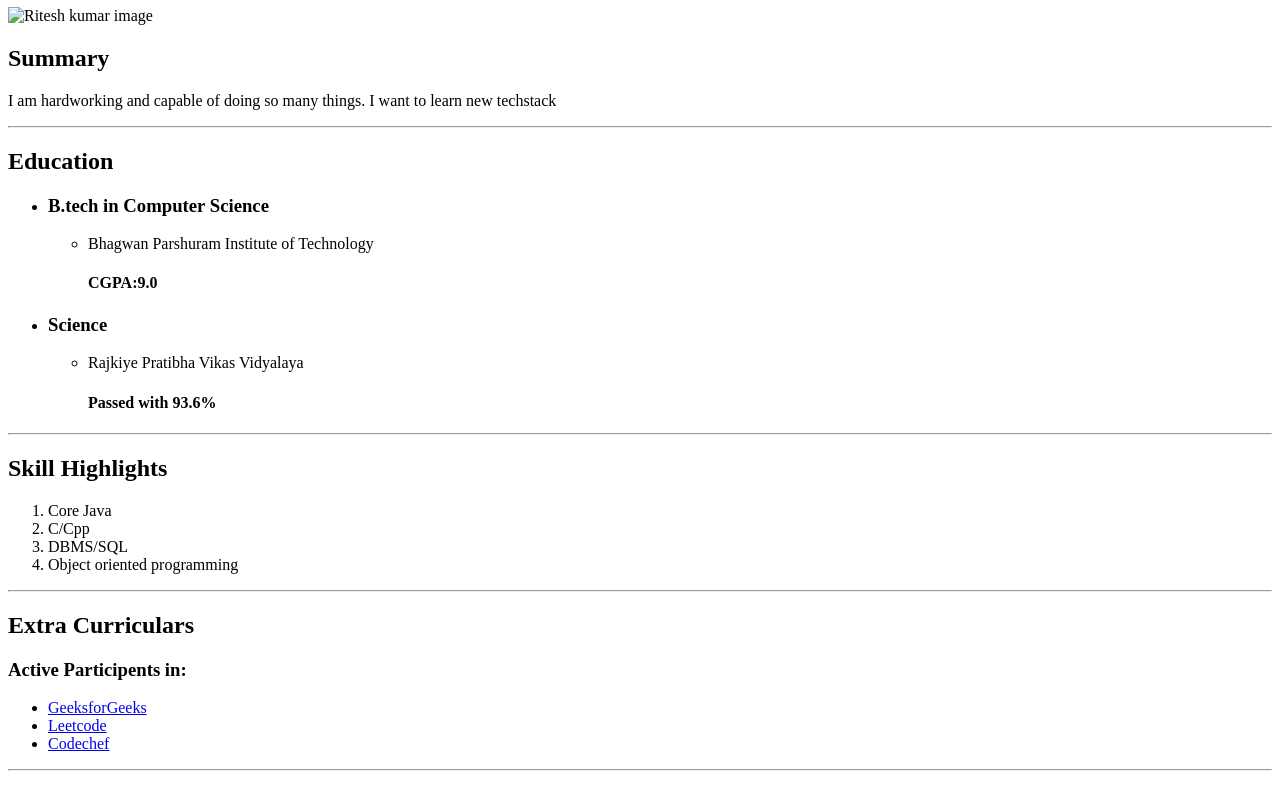
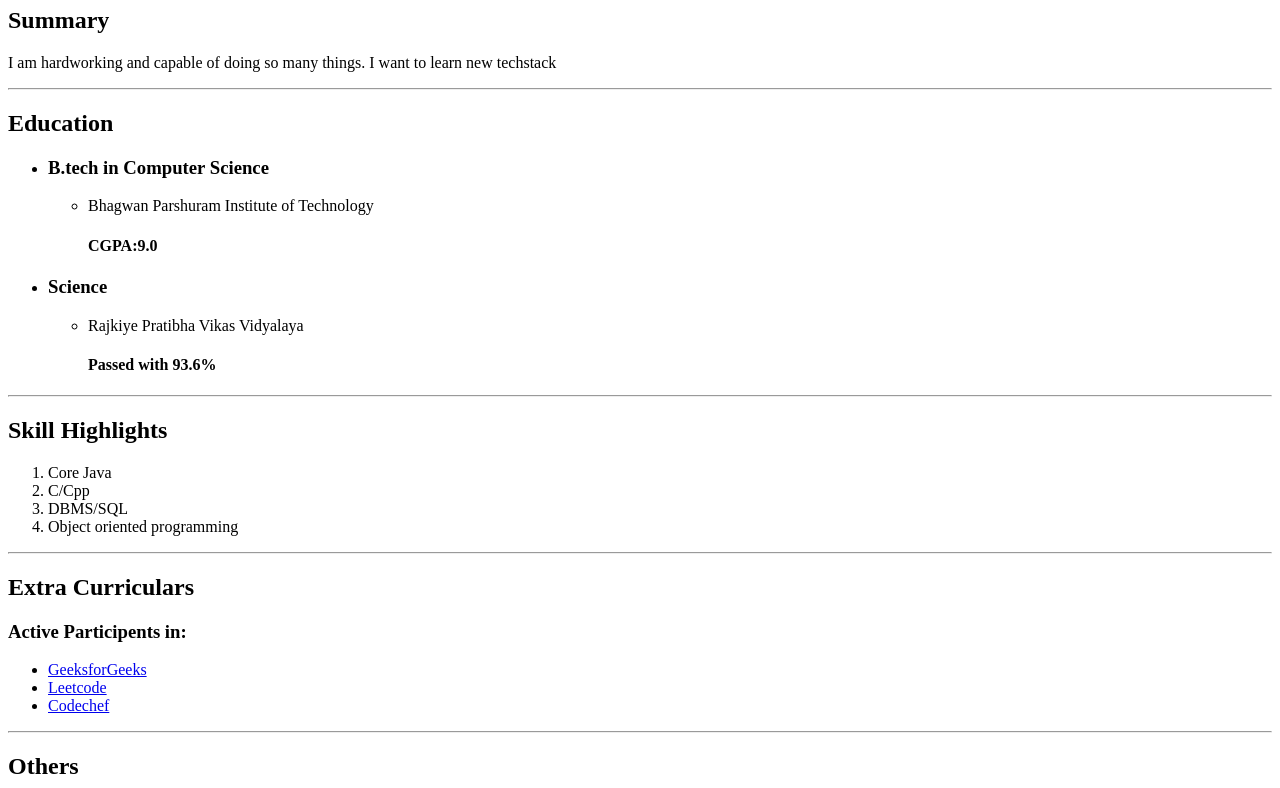
Before and after one commit to riteskumar/Web-development, a plain HTML site: page Capstone+Project/index.html in a window 1280 px wide. Shown: the part 73-861 px from the top of the page. Drawn offline with Linux system fonts and the light colour scheme.

Commit message:
Update index.html

```diff
--- a/Capstone+Project/index.html
+++ b/Capstone+Project/index.html
@@ -6,7 +6,6 @@
 </head>
 <body>
     <h1>Ritesh Kumar</h1>
-    <img src="./profile/photo.jpg" height="100" alt="Ritesh kumar image"/>
     <h2>Summary</h2>
     <p>I am hardworking and capable of doing so many things. I want to learn new techstack</p>
     <hr/>
```
